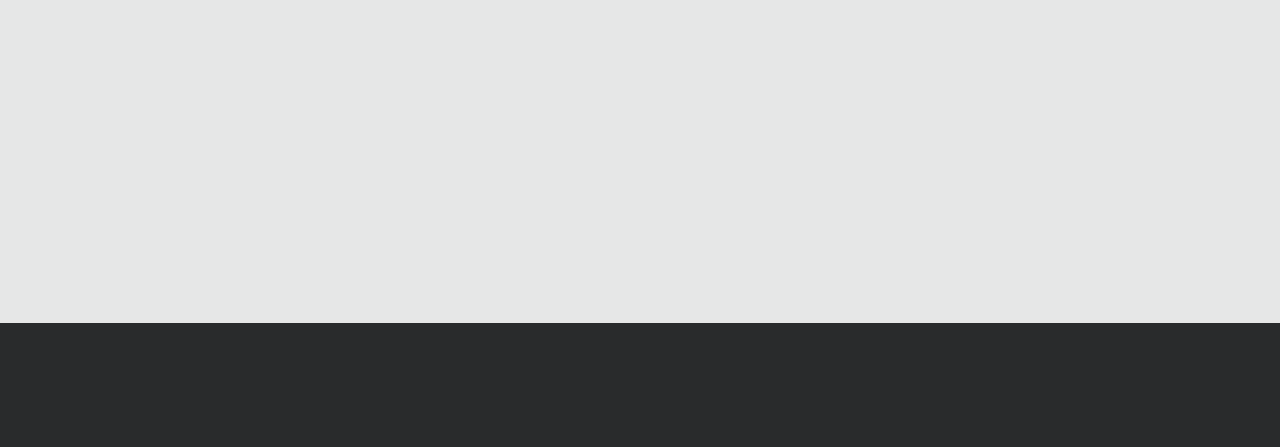
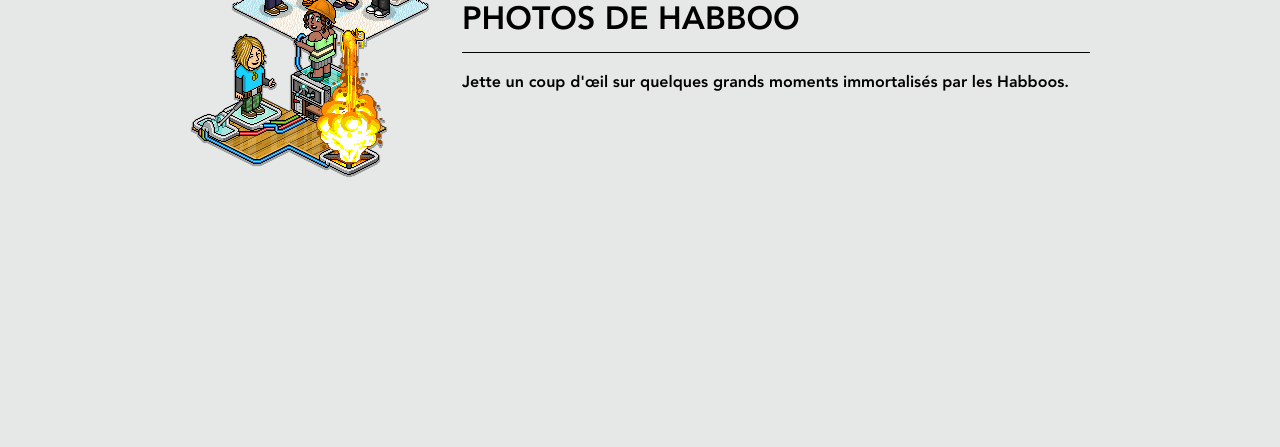
Before and after one commit to Siignal/adc, a PHP site: page /habbo/photos.php in a window 1280 px wide. Shown: the part 353-800 px from the top of the page. Run offline with PHP 8.4, Linux system fonts and the light colour scheme; some libraries are stand-ins or nearby versions.

Commit message:
Add files via upload

```diff
--- a/assets/css/global.css
+++ b/assets/css/global.css
@@ -163,6 +163,21 @@
   margin: auto;
 }
 
+.photos__header__image{
+  background:url(../img/teaser_stories_channels.png) center center no-repeat;
+  height: 295px;
+  width: 243px;
+  margin-top: 1rem;
+}
+
+.photos__header__title{
+  margin-top: -11rem;
+  margin-left: 17rem;
+  padding-bottom: 12px;
+  border-bottom: 1px solid #000;
+  text-transform: uppercase;
+}
+
 .user--menu{
   padding: 0 12px;
   position: absolute;
@@ -266,6 +281,7 @@
   cursor: pointer;
   text-decoration: none;
   font-size: 14px;
+  display: inline;
 }
 
 .news__title{
@@ -311,16 +327,3 @@
     text-transform: uppercase;
     color: white;
 }
-
-footer{
-    width: 100%;
-    height: 100px;
-    clear: both;
-    display: block;
-    padding: 12px 0;
-    position: absolute;
-    bottom: 0;
-    color: #FFFFFF;
-    background-color: #292b2c;
-    background-repeat: repeat-x;
-}
--- a/photos.php
+++ b/photos.php
@@ -4,8 +4,11 @@
 <?php include('template/header.php'); ?>
 
 <div id='content'>
+    <div class='photos__header__image'></div>
+    <h1 class='photos__header__title'>PHOTOS DE <?= $site; ?></h1>
+    <p style="margin-left: 17rem;">Jette un coup d'œil sur quelques grands moments immortalisés par les <?= $site; ?>s.</p>
 	<div id='left'></div>
-	<div id='right'>aaaaaaaa</div>
+	<div id='right'></div>
 </div>
 
 <?php include('template/footer.php'); ?>
--- a/rooms.php
+++ b/rooms.php
@@ -3,8 +3,11 @@
 <?php include('template/header.php'); ?>
 
 <div id='content'>
+    <div class='photos__header__image'></div>
+    <h1 class='photos__header__title'>GALERIE D'APPARTS</h1>
+    <p style="margin-left: 17rem;">Viens voir maintenant les apparts les plus stylés sur <?= $site; ?>!</p>
 	<div id='left'></div>
-	<div id='right'>aaaaaaaa</div>
+	<div id='right'></div>
 </div>
 
 <?php include('template/footer.php'); ?>
```
Also changed, not shown: me.php (+46 -3 lines), assets/img/teaser_stories_channels.png (added).
